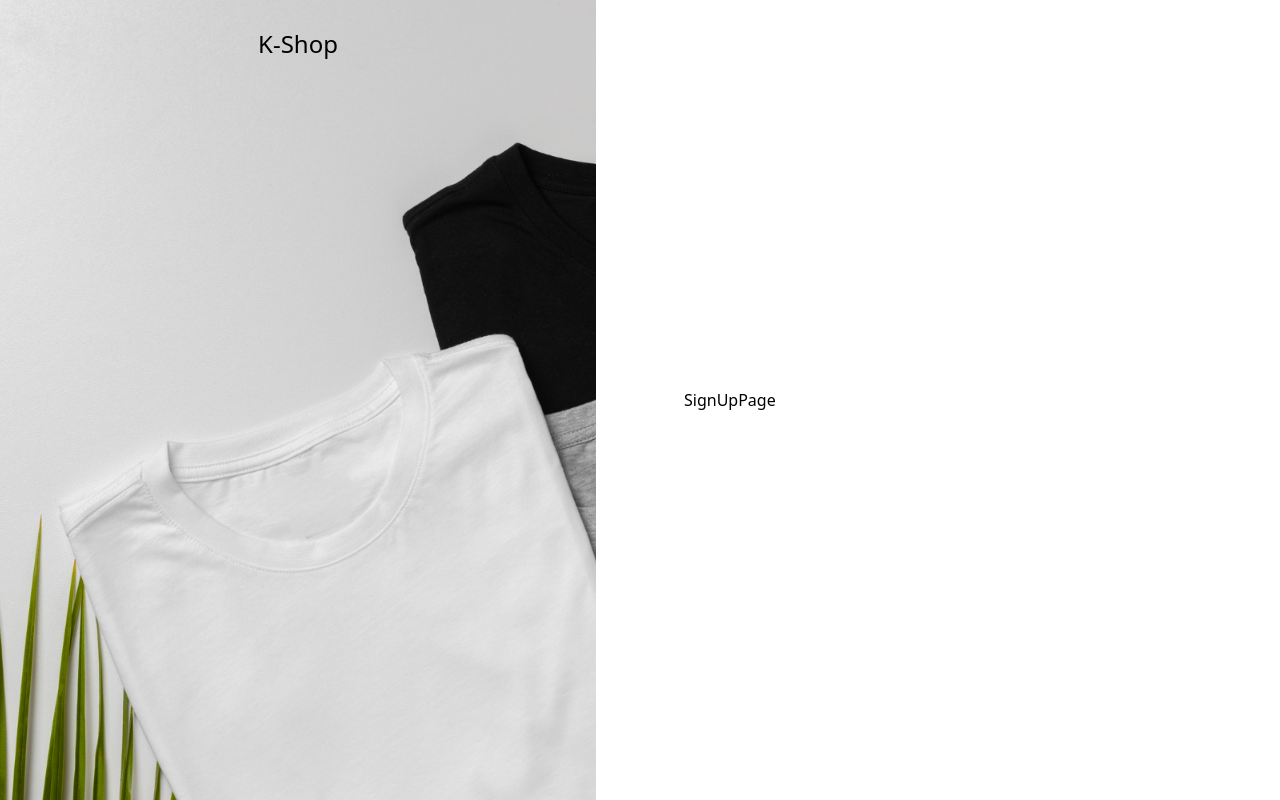
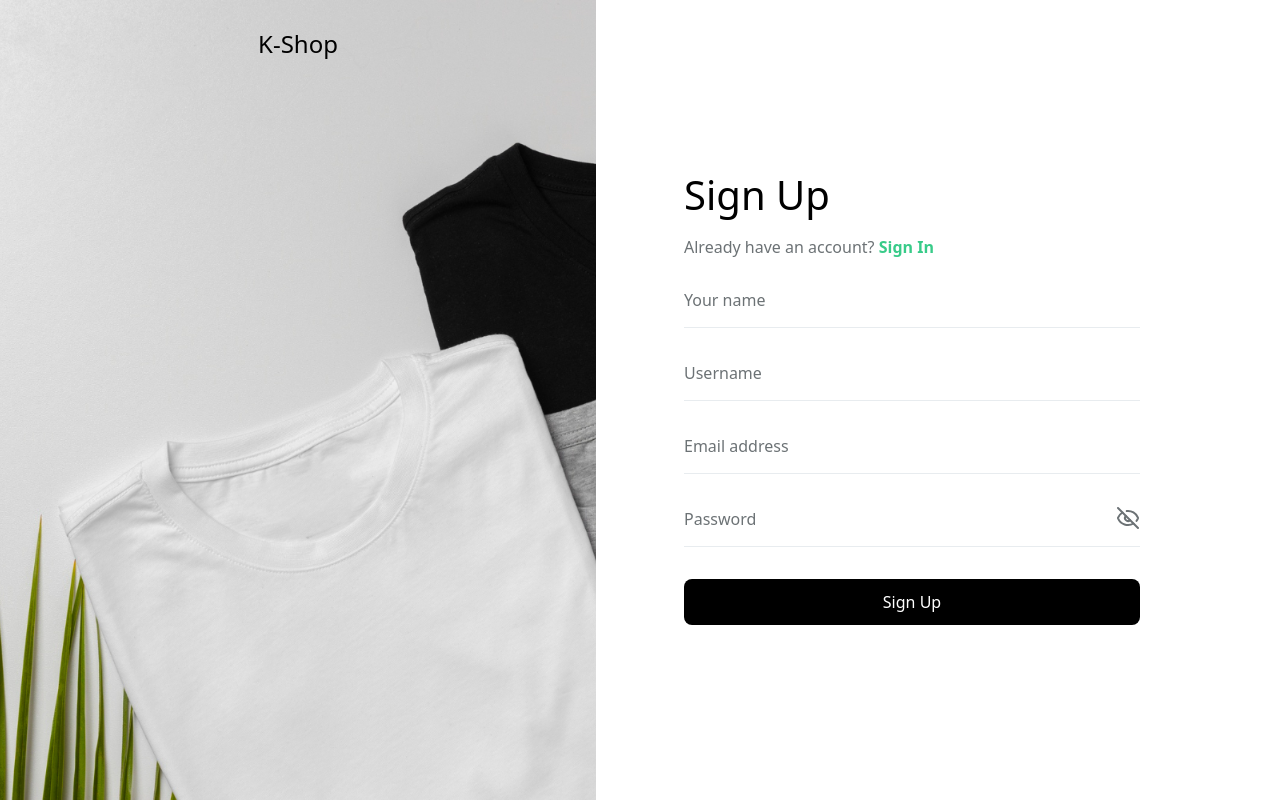
Before and after one commit to KiyanJavanshiri/fullstack_base_ecommerce, a Next.js app in the folder frontend/: page /sign-up in a window 1280 px wide. Built offline with nearby package versions, Linux system fonts and the light colour scheme.

Commit message:
feat: create sign-up page

```diff
--- a/frontend/app/(auth)/sign-in/page.tsx
+++ b/frontend/app/(auth)/sign-in/page.tsx
@@ -2,13 +2,16 @@
 import { useActionState } from "react";
 import z from "zod";
 import { authSchema, type TAuthFormState } from "@/utils/validationSchemas";
+import { actionLogin } from "@/utils/actions";
 import Link from "next/link";
 import FormInput from "@/components/Input/FormInput";
 import Button from "@/components/Button/Button";
 
 type TSignInFormFields = Pick<z.infer<typeof authSchema>, "email" | "password">;
+export type TSignInFormState = TAuthFormState<TSignInFormFields> | undefined;
 
 const SignInPage = () => {
+  const [state, action, isPending] = useActionState(actionLogin, undefined);
   return (
     <div>
       <h2 className="text-[40px] text-black leading-10 font-medium">Sign In</h2>
@@ -18,20 +21,28 @@ const SignInPage = () => {
           Sign Up
         </Link>
       </p>
-      <form className="mt-8 flex flex-col gap-8">
+      <form action={action} className="mt-8 flex flex-col gap-8">
         <FormInput<TSignInFormFields>
           placeholder="Email address"
           id="email"
           name="email"
+          defaultValue={state?.fields.email || ""}
+          error={state?.errors?.email && state.errors.email[0]}
         />
         <FormInput<TSignInFormFields>
           placeholder="Password"
           id="password"
           name="password"
           type="password"
+          defaultValue={state?.fields.password || ""}
+          error={state?.errors?.password && state.errors.password[0]}
         />
-        <Button className="inline-block w-full text-base leading-6.5 py-2.5 bg-black text-white font-medium rounded-lg">
-          Sign In
+        <Button
+          className="inline-block w-full text-base leading-6.5 py-2.5 bg-black text-white font-medium rounded-lg disabled:bg-gray-700"
+          type="submit"
+          disabled={isPending}
+        >
+          {isPending ? "Submitting" : "Sign In"}
         </Button>
       </form>
     </div>
--- a/frontend/app/(auth)/sign-up/page.tsx
+++ b/frontend/app/(auth)/sign-up/page.tsx
@@ -1,5 +1,66 @@
+"use client";
+import { useActionState } from "react";
+import z from "zod";
+import { authSchema, type TAuthFormState } from "@/utils/validationSchemas";
+import { actionRegister } from "@/utils/actions";
+import Link from "next/link";
+import FormInput from "@/components/Input/FormInput";
+import Button from "@/components/Button/Button";
+
+type TSignUpFormFields = z.infer<typeof authSchema>
+export type TSignUpFormState = TAuthFormState<TSignUpFormFields> | undefined;
+
 const SignUpPage = () => {
-    return <div className="">SignUpPage</div>
-}
+  const [state, action, isPending] = useActionState(actionRegister, undefined);
+  return (
+    <div>
+      <h2 className="text-[40px] text-black leading-10 font-medium">Sign Up</h2>
+      <p className="mt-6 text-base leading-4 text-[#6C7275] font-normal">
+        Already have an account?{" "}
+        <Link className="text-[#38CB89] font-semibold" href="/sign-in">
+          Sign In
+        </Link>
+      </p>
+      <form action={action} className="mt-8 flex flex-col gap-8">
+        <FormInput<TSignUpFormFields>
+          placeholder="Your name"
+          id="name"
+          name="name"
+          defaultValue={state?.fields.name || ""}
+          error={state?.errors?.name && state.errors.name[0]}
+        />
+        <FormInput<TSignUpFormFields>
+          placeholder="Username"
+          id="username"
+          name="username"
+          defaultValue={state?.fields.username || ""}
+          error={state?.errors?.username && state.errors.username[0]}
+        />
+        <FormInput<TSignUpFormFields>
+          placeholder="Email address"
+          id="email"
+          name="email"
+          defaultValue={state?.fields.email || ""}
+          error={state?.errors?.email && state.errors.email[0]}
+        />
+        <FormInput<TSignUpFormFields>
+          placeholder="Password"
+          id="password"
+          name="password"
+          type="password"
+          defaultValue={state?.fields.password || ""}
+          error={state?.errors?.password && state.errors.password[0]}
+        />
+        <Button
+          className="inline-block w-full text-base leading-6.5 py-2.5 bg-black text-white font-medium rounded-lg disabled:bg-gray-700"
+          type="submit"
+          disabled={isPending}
+        >
+          {isPending ? "Submitting" : "Sign Up"}
+        </Button>
+      </form>
+    </div>
+  );
+};
 
-export default SignUpPage
+export default SignUpPage;
--- a/frontend/components/Input/FormInput.tsx
+++ b/frontend/components/Input/FormInput.tsx
@@ -8,12 +8,13 @@ type TFormInputProps<T> = {
   placeholder: string;
   error?: string;
   type?: HTMLInputElement["type"];
+  defaultValue: string;
 };
 
 const FormInput = <T extends Record<string, string>>(
   props: TFormInputProps<T>,
 ) => {
-  const { name, id, placeholder, error, type = "text" } = props;
+  const { name, id, placeholder, error, type = "text", defaultValue } = props;
   const [isVisible, setIsVisible] = useState(false);
 
   return (
@@ -24,6 +25,7 @@ const FormInput = <T extends Record<string, string>>(
           name={name as string}
           placeholder={placeholder}
           type={type === "password" ? (isVisible ? "text" : type) : type}
+          defaultValue={defaultValue}
           className="pb-3.5 border-b border-[#E8ECEF] pr-4 text-black text-base leading-6.5 w-full outline-none transition-colors duration-100 ease-in-out peer focus:border-black placeholder:text-[#6C7275]"
         />
         {type === "password" && (
@@ -47,6 +49,11 @@ const FormInput = <T extends Record<string, string>>(
           </button>
         )}
       </div>
+      {error && (
+        <p className="text-[12px] text-red-500 font-normal leading-6.5 mt-1">
+          {error}
+        </p>
+      )}
     </fieldset>
   );
 };
--- /dev/null
+++ b/frontend/utils/actions.ts
@@ -0,0 +1,56 @@
+"use server";
+import z from "zod";
+import type { TSignInFormState } from "@/app/(auth)/sign-in/page";
+import { TSignUpFormState } from "@/app/(auth)/sign-up/page";
+import { authSchema } from "./validationSchemas";
+import { redirect } from "next/navigation";
+
+export const actionLogin = async (
+  prevState: TSignInFormState,
+  formData: FormData,
+) => {
+  const rawData = Object.fromEntries(formData);
+  const validationResult = authSchema
+    .pick({ email: true, password: true })
+    .safeParse(rawData);
+
+  if (!validationResult.success) {
+    return {
+      ...prevState,
+      message: "validation error",
+      success: false,
+      errors: z.flattenError(validationResult.error).fieldErrors,
+      fields: {
+        email: formData.get("email") as string,
+        password: formData.get("password") as string,
+      },
+    };
+  }
+
+  redirect("/");
+};
+
+export const actionRegister = async (
+  prevState: TSignUpFormState,
+  formData: FormData,
+) => {
+  const rawData = Object.fromEntries(formData);
+  const validationResult = authSchema.safeParse(rawData);
+
+  if (!validationResult.success) {
+    return {
+      ...prevState,
+      message: "validation error",
+      success: false,
+      errors: z.flattenError(validationResult.error).fieldErrors,
+      fields: {
+        email: formData.get("email") as string,
+        password: formData.get("password") as string,
+        name: formData.get("name") as string,
+        username: formData.get("username") as string,
+      },
+    };
+  }
+
+  redirect("/sign-in");
+};
```
